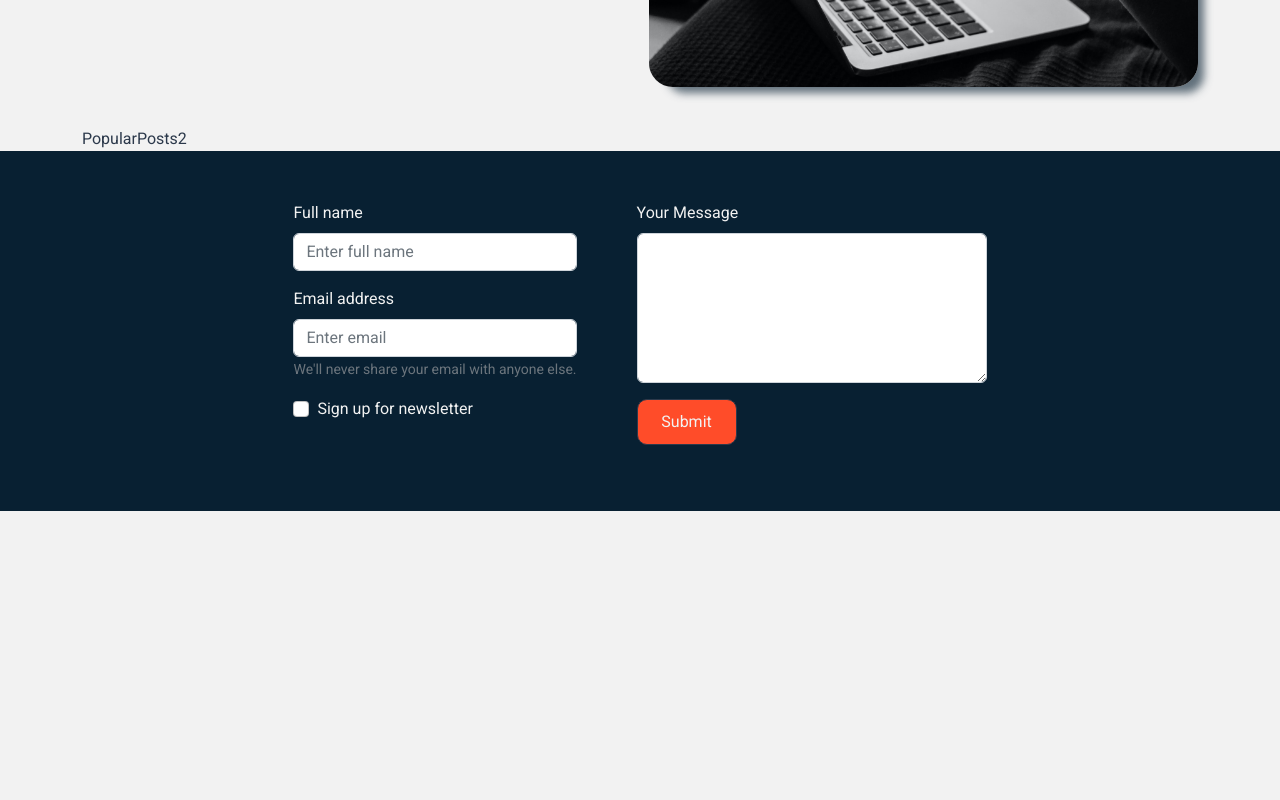
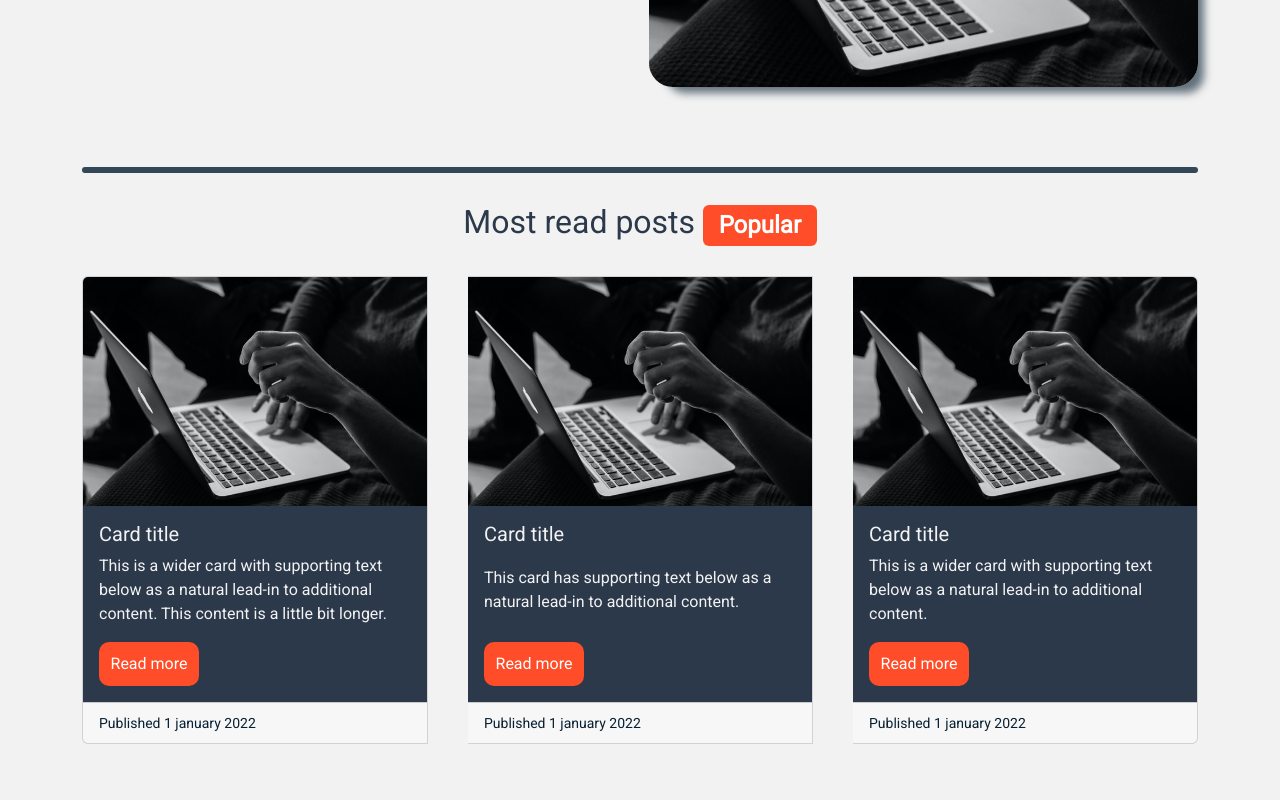
Before and after one commit to eivindsimonsen/react-blog, a React (Create React App) app: page / in a window 1280 px wide. Shown: the part 440-1240 px from the top of the page. Before the commit the page ends 951 px from the top, so only its background shows below. Built offline with nearby package versions, Linux system fonts and the light colour scheme.

Commit message:
Popular posts section created

```diff
--- a/src/components/layout/FooterNav.jsx
+++ b/src/components/layout/FooterNav.jsx
@@ -27,7 +27,7 @@ function FooterNav() {
             <Form.Control as="textarea" rows={3} />
           </Form.Group>
           <div className="mb-3 footer__button">
-            <Button variant="primary" type="submit" className="cta">
+            <Button variant="primary" type="submit" className="cta-footer">
               Submit
             </Button>
           </div>
--- a/src/components/posts/PopularPosts.jsx
+++ b/src/components/posts/PopularPosts.jsx
@@ -1,7 +1,52 @@
-import React from "react";
+import Card from "react-bootstrap/Card";
+import CardGroup from "react-bootstrap/CardGroup";
+import image from "../../img/headling-image-small.jpg";
+import Button from "react-bootstrap/Button";
 
 function PopularPosts() {
-  return <div>PopularPosts2</div>;
+  return (
+    <CardGroup>
+      <Card>
+        <Card.Img variant="top" src={image} alt="Some text" />
+        <Card.Body>
+          <Card.Title>Card title</Card.Title>
+          <Card.Text>This is a wider card with supporting text below as a natural lead-in to additional content. This content is a little bit longer.</Card.Text>
+          <Button variant="primary" type="submit" className="cta-card">
+            Read more
+          </Button>
+        </Card.Body>
+        <Card.Footer>
+          <small className="text-muted">Published 1 january 2022</small>
+        </Card.Footer>
+      </Card>
+      <Card>
+        <Card.Img variant="top" src={image} alt="Some text" />
+        <Card.Body>
+          <Card.Title>Card title</Card.Title>
+          <Card.Text>This card has supporting text below as a natural lead-in to additional content. </Card.Text>
+          <Button variant="primary" type="submit" className="cta-card">
+            Read more
+          </Button>
+        </Card.Body>
+        <Card.Footer>
+          <small className="text-muted">Published 1 january 2022</small>
+        </Card.Footer>
+      </Card>
+      <Card>
+        <Card.Img variant="top" src={image} alt="Some text" />
+        <Card.Body>
+          <Card.Title>Card title</Card.Title>
+          <Card.Text>This is a wider card with supporting text below as a natural lead-in to additional content.</Card.Text>
+          <Button variant="primary" type="submit" className="cta-card">
+            Read more
+          </Button>
+        </Card.Body>
+        <Card.Footer>
+          <small className="text-muted">Published 1 january 2022</small>
+        </Card.Footer>
+      </Card>
+    </CardGroup>
+  );
 }
 
 export default PopularPosts;
--- a/src/pages/Home.jsx
+++ b/src/pages/Home.jsx
@@ -1,11 +1,19 @@
 import Intro from "../components/intro/Intro";
 import PopularPosts from "../components/posts/PopularPosts";
+import Badge from "react-bootstrap/Badge";
 
 function Home() {
   return (
     <>
       <Intro />
-      <PopularPosts />
+      <main>
+        <section className="popular-section">
+          <h2>
+            Most read posts <Badge className="badge">Popular</Badge>
+          </h2>
+          <PopularPosts />
+        </section>
+      </main>
     </>
   );
 }
--- a/src/sass/partials/_base.scss
+++ b/src/sass/partials/_base.scss
@@ -13,6 +13,10 @@ body {
 nav,
 footer {
   background-color: $primary-color;
+}
+
+footer {
+  margin-top: 100px;
 }
 
 .header {
@@ -105,3 +109,7 @@ textarea {
 label {
   color: $background-color;
 }
+
+.badge {
+  background-color: $action-color !important;
+}
--- a/src/sass/partials/_index.scss
+++ b/src/sass/partials/_index.scss
@@ -43,3 +43,34 @@ q {
   font-style: italic;
   color: $tertiary-color;
 }
+
+h2 {
+  margin: 30px 0px;
+  text-align: center;
+}
+
+h2::before {
+  content: "";
+  border: 3px solid $tertiary-color;
+  display: block;
+  border-radius: 10px;
+  margin: 80px 0px 30px 0px;
+}
+
+.card-group {
+  gap: 40px;
+}
+
+.card-body {
+  display: grid;
+  align-content: space-between;
+}
+
+.card-body {
+  background-color: $secondary-color;
+  color: $background-color;
+}
+
+.text-muted {
+  color: $primary-color !important;
+}
--- a/src/sass/partials/_variables.scss
+++ b/src/sass/partials/_variables.scss
@@ -18,12 +18,32 @@ $action-color: #ff4c29;
 // call to actions
 .cta {
   width: 100px;
-  background-color: $action-color;
-  color: $background-color;
-  border: 1px solid $secondary-color;
+  border: none;
   border-radius: 10px;
   padding: 10px;
   text-align: center;
+  white-space: nowrap;
+}
+
+.cta--shadow {
+  @extend .cta;
+  @include cta-shadow;
+}
+
+.cta-card {
+  @extend .cta;
+  background-color: $action-color;
+
+  &:hover {
+    background-color: $background-color;
+    color: $primary-color;
+  }
+}
+
+.cta-footer {
+  @extend .cta;
+  background-color: $action-color;
+  color: $background-color;
 
   &:hover {
     background-color: $background-color;
@@ -31,11 +51,6 @@ $action-color: #ff4c29;
   }
 }
 
-.cta--shadow {
-  @extend .cta;
-  @include cta-shadow;
-}
-
 // media queries
 $toPadWidth: 675px;
 $toPadMaxWidth: 992px;
```
